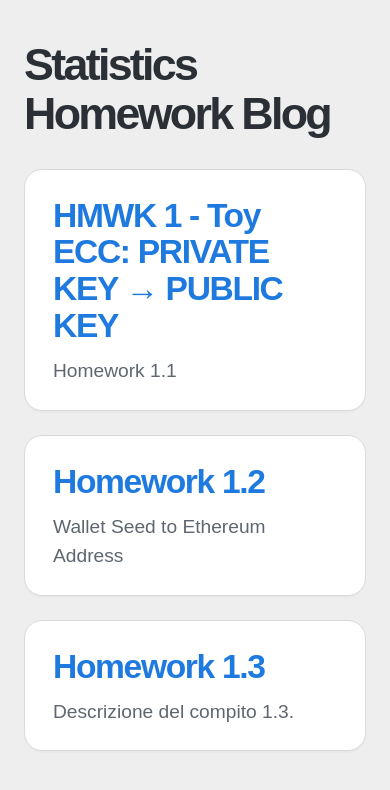
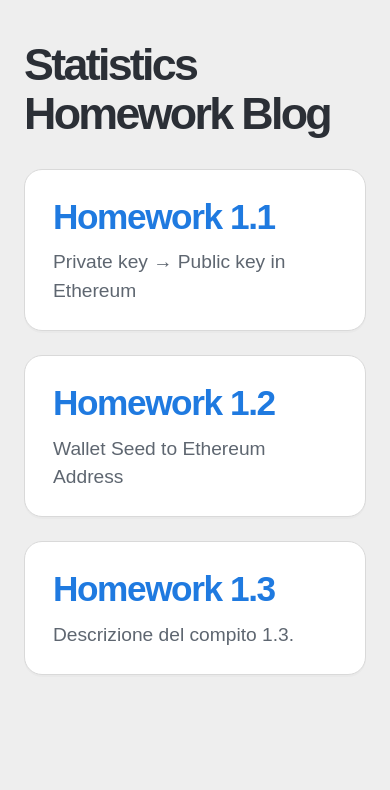
Before and after one commit to cicerchia2128950/GiuliaCicerchia.github.io, a plain HTML site: page index.html in a window 390 px wide. Drawn offline with Linux system fonts and the light colour scheme.

Commit message:
Adjust card heading font size and update link
Updated font size for card headings and modified link for Homework 1.1.

```diff
--- a/index.html
+++ b/index.html
@@ -59,7 +59,7 @@
 
     .card h2 {
       margin: 0 0 12px 0;
-      font-size: clamp(2.1rem, 3vw, 3.3rem);
+      font-size: clamp(2.2rem, 3vw, 3.4rem);
       line-height: 1.1;
       font-weight: 700;
       color: var(--link);
@@ -78,9 +78,9 @@
   <div class="container">
     <h1>Statistics Homework Blog</h1>
 
-    <a class="card" href="homework1.html">
-      <h2>HMWK 1 - Toy ECC: PRIVATE KEY → PUBLIC KEY</h2>
-      <p>Homework 1.1</p>
+    <a class="card" href="homework1.1.html">
+      <h2>Homework 1.1</h2>
+      <p>Private key → Public key in Ethereum</p>
     </a>
 
     <a class="card" href="homework2.html">
```
